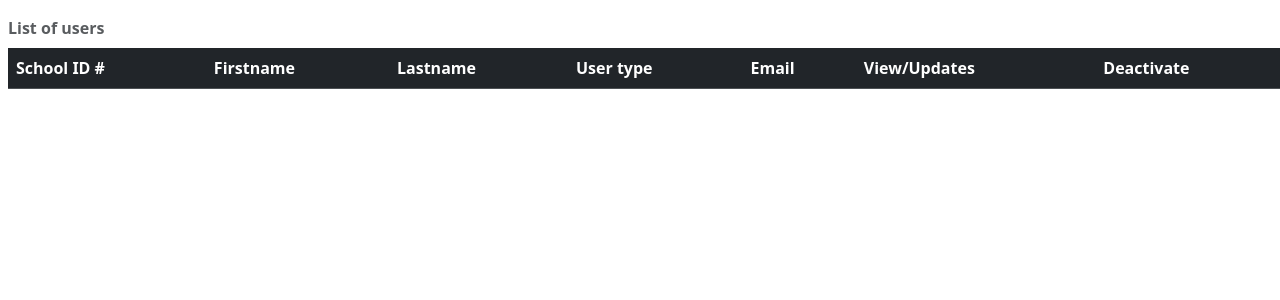
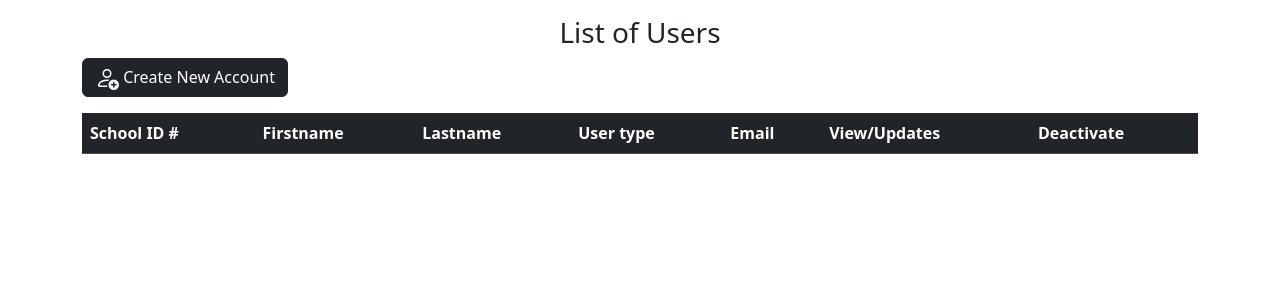
Before and after one commit to JamerSC/iwasbullyapp, a PHP site: page /admin/user_list.php in a window 1280 px wide. Shown: the part 56-356 px from the top of the page. Run offline with PHP 8.4, Linux system fonts and the light colour scheme; the visitor is signed in with stand-in values (Sample User, id 1); data that the repository does not hold is empty; some libraries are stand-ins or nearby versions.

Commit message:
Update user list

```diff
--- a/admin/counsel_sched.php
+++ b/admin/counsel_sched.php
@@ -7,5 +7,4 @@ require '../components/navigation.php';
 
   <h3>Counseling Schedule</h3>
 
-
 <?php require '../components/footer.php' ;?>
--- a/admin/dashboard.php
+++ b/admin/dashboard.php
@@ -3,7 +3,7 @@ require '../function/session.php';
 require '../components/header.php';
 require '../components/navigation.php';
 ?>
-    <div class="container-fluid">
+    <div class="container">
         <h3>Dashboard</h3>
         <div class="row">
             <div class="col-md-6">
--- a/admin/post.php
+++ b/admin/post.php
@@ -63,5 +63,4 @@ require '../components/navigation.php';
   </div>
 </div>
 
-
 <?php require '../components/footer.php' ;?>
--- a/admin/report.php
+++ b/admin/report.php
@@ -59,6 +59,4 @@ require '../components/navigation.php';
 </div>
 
 
-
-
 <?php require '../components/footer.php' ;?>
--- a/admin/user_list.php
+++ b/admin/user_list.php
@@ -1,5 +1,6 @@
 <?php
 require '../function/session.php';
+require_once '../connection/DBconnection.php';
 require '../components/header.php';
 require '../components/navigation.php';
 ?>
@@ -8,10 +9,19 @@ require '../components/navigation.php';
     $id->execute();
     $user = $id->fetchAll(PDO::FETCH_OBJ);
 ?>
+    <div class="container my-3">
+        <h3 class="text-center">List of Users</h3>
 
-    <div class="table-responsive">
-        <table class="table table-hover table-striped caption-top m-2 p-2">
-            <caption class="fw-bold">List of users</caption>
+        <button class="btn btn-dark"
+        data-bs-toggle="modal" data-bs-target="#createNewAccount">
+            <svg xmlns="http://www.w3.org/2000/svg" width="24" height="24" fill="currentColor" class="bi bi-person-add" viewBox="0 0 16 16">
+            <path d="M12.5 16a3.5 3.5 0 1 0 0-7 3.5 3.5 0 0 0 0 7Zm.5-5v1h1a.5.5 0 0 1 0 1h-1v1a.5.5 0 0 1-1 0v-1h-1a.5.5 0 0 1 0-1h1v-1a.5.5 0 0 1 1 0Zm-2-6a3 3 0 1 1-6 0 3 3 0 0 1 6 0ZM8 7a2 2 0 1 0 0-4 2 2 0 0 0 0 4Z"/>
+            <path d="M8.256 14a4.474 4.474 0 0 1-.229-1.004H3c.001-.246.154-.986.832-1.664C4.484 10.68 5.711 10 8 10c.26 0 .507.009.74.025.226-.341.496-.65.804-.918C9.077 9.038 8.564 9 8 9c-5 0-6 3-6 4s1 1 1 1h5.256Z"/>
+            </svg>
+        Create New Account</button>
+
+        <div class="table-responsive my-3">
+            <table class="table table-hover table-striped">
                 <thead class="table-dark">
                     <tr>
                         <th>School ID #</th>
@@ -32,11 +42,8 @@ require '../components/navigation.php';
                         <td><?= ucfirst($users->role); ?></td>
                         <td><?= $users->email; ?></td>
                         <td>
-                    <button class="btn btn-success" data-bs-toggle="modal" data-bs-target="#staticBackdrop">
-                    <i class="bi bi-pencil-square"></i>
-                    </button>
-
-                    </td>
+                        <i class="bi bi-pencil-square" style="font-size: 20px; cursor:pointer">
+                        </i></td>
                         <td>
                         <i class="bi bi-person-x" style="font-size: 20px; cursor:pointer">
                         </i></td>
@@ -45,18 +52,18 @@ require '../components/navigation.php';
                 </tbody>
             </table>
         </div>
-
+    </div>
             <!-- Modal -->
-        <div class="modal fade" id="staticBackdrop" data-bs-backdrop="static" data-bs-keyboard="false" tabindex="-1" aria-labelledby="staticBackdropLabel" aria-hidden="true">
+        <div class="modal fade" id="createNewAccount" data-bs-backdrop="static" data-bs-keyboard="false" tabindex="-1" aria-labelledby="staticBackdropLabel" aria-hidden="true">
             <div class="modal-dialog">
                 <div class="modal-content">
                 <div class="modal-header">
-                    <h1 class="modal-title fs-5" id="staticBackdropLabel">View and Update</h1>
+                    <h1 class="modal-title fs-5" id="staticBackdropLabel">New User</h1>
                     <button type="button" class="btn-close" data-bs-dismiss="modal" aria-label="Close"></button>
                 </div>
                 <div class="modal-body">
 
-                    <form method="post" action="#">
+                    <form method="POST" action="#">
                        <!-- user type -->
                         <div class="input-group mb-3">
                         <select class="form-select" id="role" name="role">
@@ -71,7 +78,7 @@ require '../components/navigation.php';
                         <!-- firstname -->
                         <div class="input-group mb-3">
                             <label for="firstname" class="input-group-text">Firstname</label>
-                            <input type="text" class="form-control" id="username" name="firstname"
+                            <input type="text" class="form-control" id="firstname" name="firstname"
                             placeholder="Enter your firstname"required>
                         </div>
                         <!-- lastname-->
@@ -101,20 +108,23 @@ require '../components/navigation.php';
                         <!-- Password -->
                         <div class="input-group mb-3">
                             <label for="password" class="input-group-text">Password</label>
-                            <input type="password" class="form-control" id="password"
-                            name="password" placeholder="Enter your password" required>
+                            <input type="password" class="form-control" id="password" name="password"
+                            placeholder="Enter your password" required>
                             <button class="btn btn-secondary" type="button" id="showUpdatePassword">
                             <i id="iconEyeUpdate" class="bi bi-eye"></i>
                             </button>
                         </div>
-                            <button type="submit" class="btn btn-primary form-control">Update</button>
+                            <button type="submit" class="btn btn-primary form-control">
+                            Create</button>
                     </form>
                 </div>
                     <div class="modal-footer">
-                        <button type="button" class="btn btn-secondary form-control" data-bs-dismiss="modal">Cancel</button>
+                        <button type="button" class="btn btn-danger  form-control" data-bs-dismiss="modal">Cancel</button>
                     </div>
                 </div>
             </div>
         </div>
 
+        <script src="../assets/updateToggle.js"></script>
+
 <?php require '../components/footer.php' ;?>
--- a/components/footer.php
+++ b/components/footer.php
@@ -1,8 +1,7 @@
 
-    <script src="../assets/updateToggle.js"></script>
-    <script src="https://cdn.jsdelivr.net/npm/bootstrap@5.3.0-alpha1/dist/js/bootstrap.bundle.min.js" integrity="sha384-w76AqPfDkMBDXo30jS1Sgez6pr3x5MlQ1ZAGC+nuZB+EYdgRZgiwxhTBTkF7CXvN" crossorigin="anonymous"></script>
-    <script src="https://cdn.jsdelivr.net/npm/@popperjs/core@2.11.6/dist/umd/popper.min.js" integrity="sha384-oBqDVmMz9ATKxIep9tiCxS/Z9fNfEXiDAYTujMAeBAsjFuCZSmKbSSUnQlmh/jp3" crossorigin="anonymous"></script>
-    <script src="https://stackpath.bootstrapcdn.com/bootstrap/4.3.1/js/bootstrap.min.js"></script>
+<script src="https://cdnjs.cloudflare.com/ajax/libs/jquery/3.6.3/jquery.min.js"></script>
+<script src="https://cdn.jsdelivr.net/npm/@popperjs/core@2.11.6/dist/umd/popper.min.js"></script>
+<script src="https://cdn.jsdelivr.net/npm/bootstrap@5.3.0-alpha1/dist/js/bootstrap.min.js"></script>
 
   </body>
 </html>
--- a/components/header.php
+++ b/components/header.php
@@ -7,10 +7,8 @@
     <meta name="viewport" content="width=device-width, initial-scale=1.0">
     <title>Iwas Bully App</title>
     <!-- Bootstrap 5 -->
-    <link href="https://cdn.jsdelivr.net/npm/bootstrap@5.3.0-alpha1/dist/css/bootstrap.min.css" rel="stylesheet" integrity="sha384-GLhlTQ8iRABdZLl6O3oVMWSktQOp6b7In1Zl3/Jr59b6EGGoI1aFkw7cmDA6j6gD" crossorigin="anonymous">
+    <link href="https://cdn.jsdelivr.net/npm/bootstrap@5.3.0-alpha1/dist/css/bootstrap.min.css" rel="stylesheet">
     <!-- Bootstrap Icon -->
     <link rel="stylesheet" href="https://cdn.jsdelivr.net/npm/bootstrap-icons@1.3.0/font/bootstrap-icons.css">
-    <!-- JS password toggle -->
-    <script defer src="./assets/passToggle.js"></script>
   </head>
   <body>
--- a/function/session.php
+++ b/function/session.php
@@ -1,8 +1,6 @@
 <?php
 
 session_start();
-
-require_once '../connection/DBconnection.php';
 
 $id = $_SESSION['id'];
 $role = $_SESSION['role'];
```
Also changed, not shown: function/signup_process.php (+2 -26 lines), guide/component.php (added, +33 -0 lines), index.php (+6 -3 lines). Lines whose indentation alone changed are shown as unchanged.
